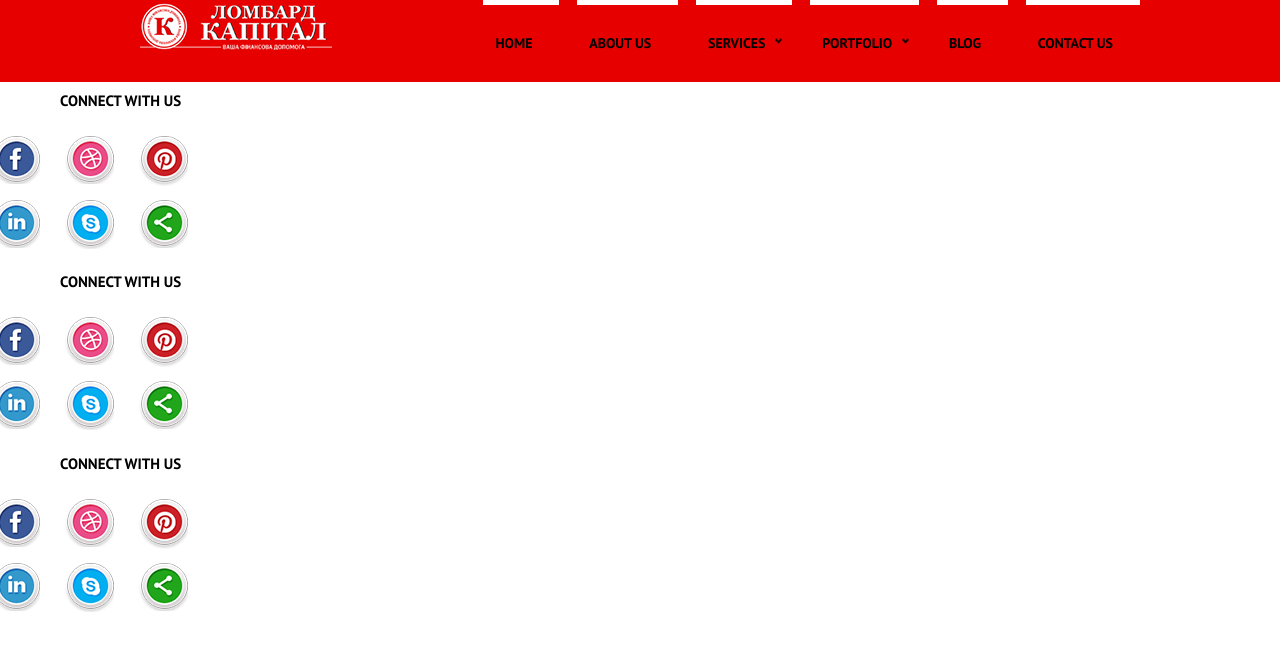
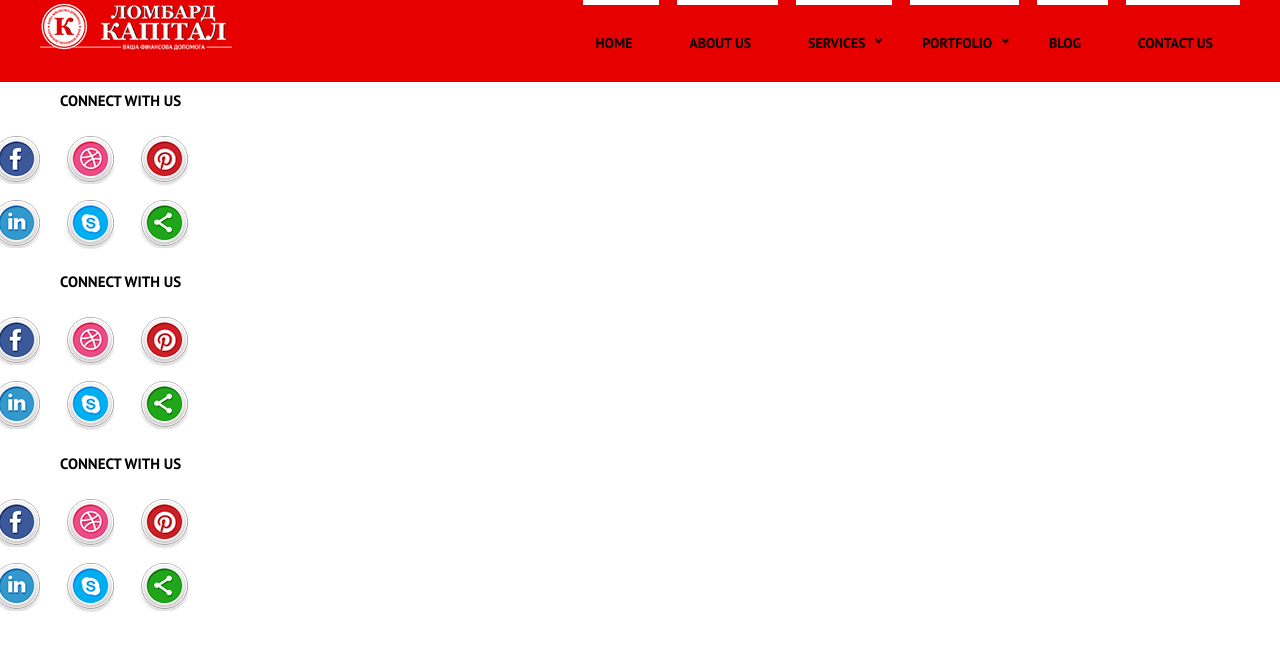
Before and after one commit to dimsparrow/less-4, a website: page index.html in a window 1280 px wide. Drawn offline with Linux system fonts and the light colour scheme.

Commit message:
second commit

```diff
--- a/sass/base/_base.scss
+++ b/sass/base/_base.scss
@@ -46,6 +46,18 @@ p {
 	@include clearfix;
 }
 .container {
-	@include container (1000px, 0 15px);
+	@include container (1366px, 0 40px);
 	margin: 0 auto;
 }
+.wrapper {
+	display: -webkit-box;
+	display: -webkit-flex;
+	display: -ms-flexbox;
+	display: flex;
+	-webkit-box-orient: vertical;
+	-webkit-box-direction: normal;
+	-webkit-flex-direction: column;
+	-ms-flex-direction: column;
+	flex-direction: column;
+	height: 100vh;
+}
--- a/sass/layout/_content.scss
+++ b/sass/layout/_content.scss
@@ -1,3 +1,9 @@
+.content {
+	-webkit-box-flex: 1;
+	-webkit-flex-grow: 1;
+	-ms-flex-positive: 1;
+	flex-grow: 1;
+}
 .sliders {
 	background: #81e4ed;
 	padding: 20px 0  14px;
--- a/sass/layout/_footer.scss
+++ b/sass/layout/_footer.scss
@@ -1,4 +1,7 @@
 .footer {
+	-webkit-flex-shrink: 0;
+	-ms-flex-negative: 0;
+	flex-shrink: 0;
 	padding: 30px 0 40px;
 	border-top: 1px solid #d9d9d9;
 	.footer-menu {
--- a/sass/layout/_header.scss
+++ b/sass/layout/_header.scss
@@ -1,8 +1,22 @@
 .header {
+	-webkit-flex-shrink: 0;
+	-ms-flex-negative: 0;
+	flex-shrink: 0;
 	background: $red;
+	position: relative;
+	z-index: 10;
 	.container {
+		display: -webkit-box;
+		display: -webkit-flex;
+		display: -ms-flexbox;
 		display: flex;
+		-webkit-box-pack: justify;
+		-webkit-justify-content: space-between;
+		-ms-flex-pack: justify;
 		justify-content: space-between;
+		-webkit-box-align: start;
+		-webkit-align-items: flex-start;
+		-ms-flex-align: start;
 		align-items: flex-start;
 	}
 	.logo {
```
Also changed, not shown: index.html (+1 -0 lines), css/all.css, 1 other file.
